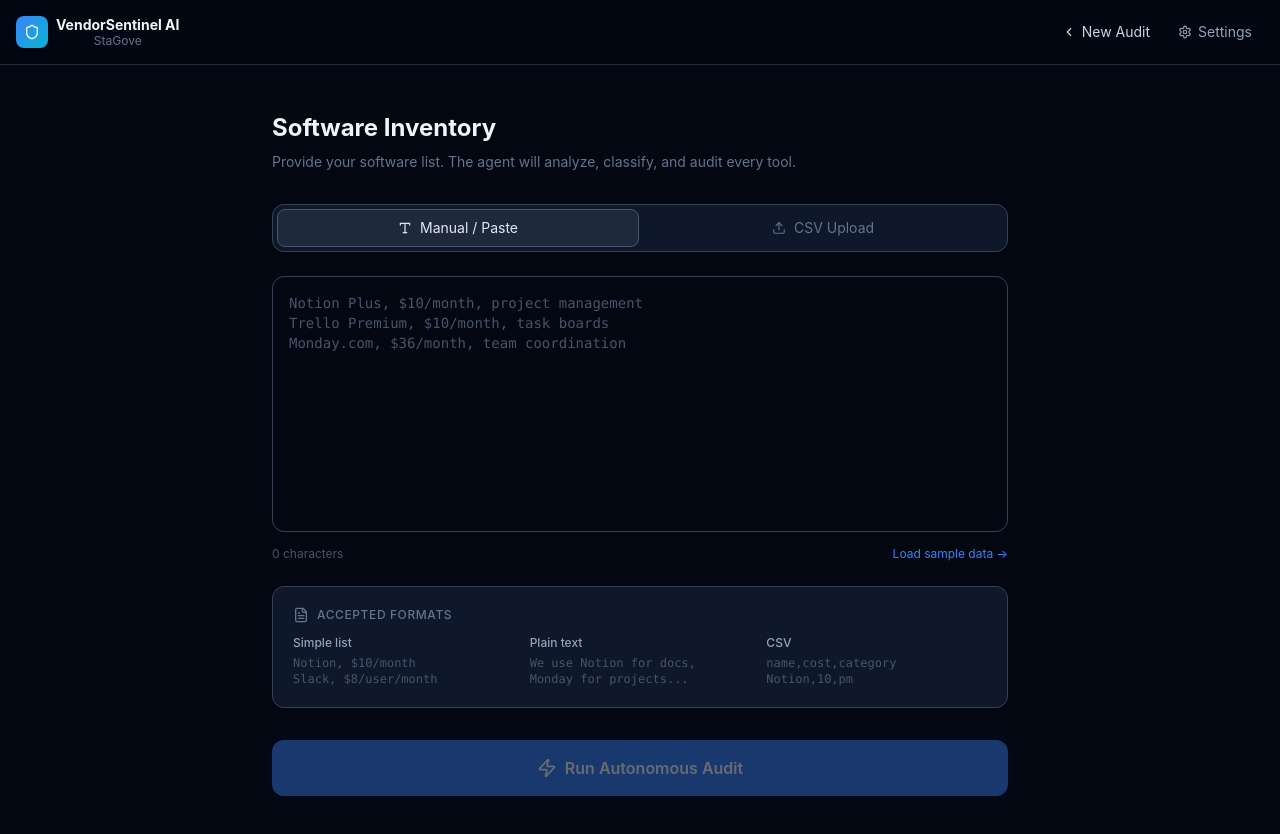
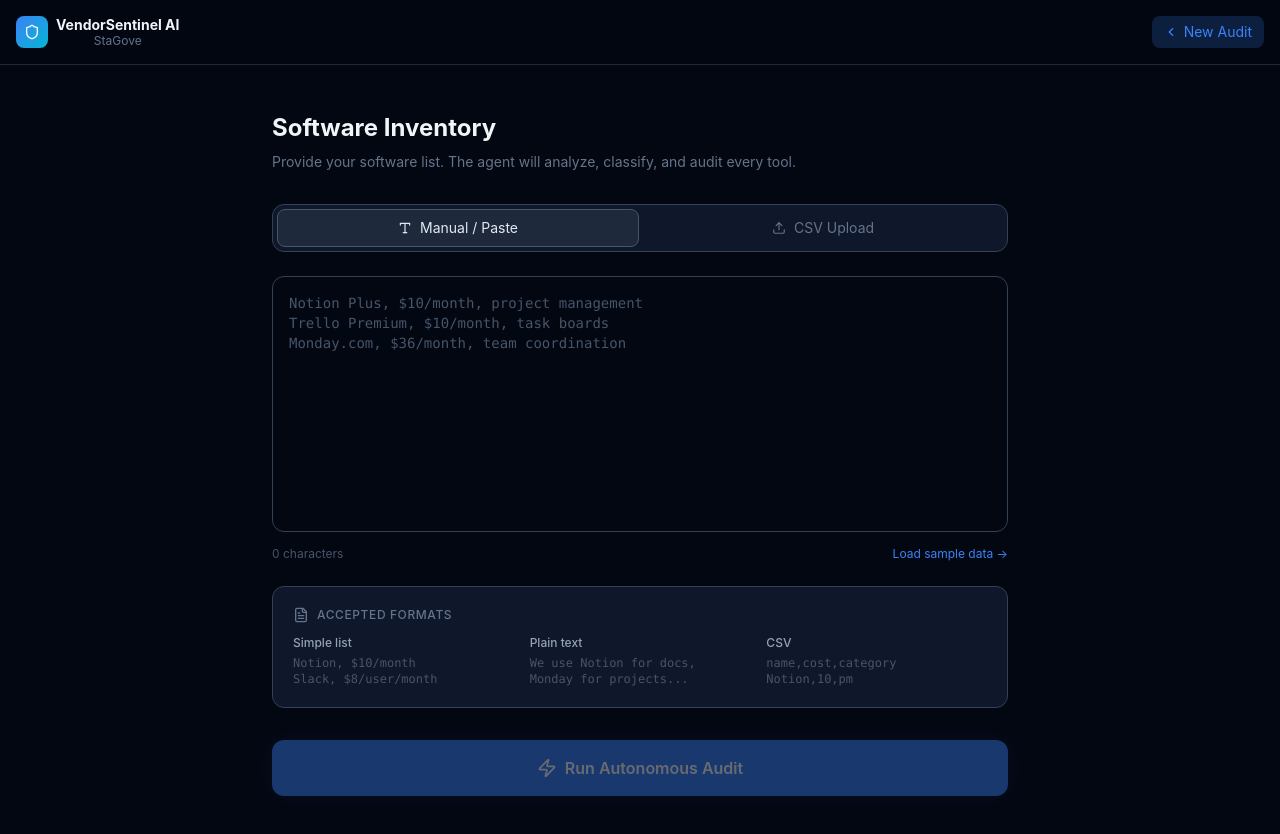
Before and after one commit to Szahmanov/vendorsentinel-stagove, a React (Vite) app: page / in a window 1280 px wide. Both pictures are taken after a click on the button "Start Vendor Audit". Shown: the top 834 px of the page. Built offline with nearby package versions, Linux system fonts and the light colour scheme.

Commit message:
Remove Settings icon from NavBar component

```diff
--- a/src/components/NavBar.jsx
+++ b/src/components/NavBar.jsx
@@ -1,4 +1,4 @@
-import { Shield, BarChart3, Table, Workflow, Map, FileText, Settings, ChevronLeft } from 'lucide-react'
+import { Shield, BarChart3, Table, Workflow, Map, FileText, ChevronLeft } from 'lucide-react'
 
 const navItems = [
   { id: 'results', label: 'Dashboard', icon: BarChart3, requiresResults: true },
@@ -6,7 +6,6 @@ const navItems = [
   { id: 'workflows', label: 'Workflows', icon: Workflow, requiresResults: true },
   { id: 'migration', label: 'Migration', icon: Map, requiresResults: true },
   { id: 'report', label: 'Report', icon: FileText, requiresResults: true },
-  { id: 'settings', label: 'Settings', icon: Settings, requiresResults: false },
 ]
 
 export default function NavBar({ currentPage, navigate, hasResults }) {
@@ -27,15 +26,17 @@ export default function NavBar({ currentPage, navigate, hasResults }) {
         </button>
 
         <nav className="flex items-center gap-1">
-          {!hasResults && (
           <button
             onClick={() => navigate('input')}
-              className="flex items-center gap-1.5 px-3 py-1.5 text-sm text-slate-300 hover:text-white hover:bg-navy-800 rounded-lg transition-colors"
+            className={`flex items-center gap-1.5 px-3 py-1.5 text-sm rounded-lg transition-colors ${
+              currentPage === 'input'
+                ? 'bg-sentinel-blue/20 text-sentinel-blue'
+                : 'text-slate-300 hover:text-white hover:bg-navy-800'
+            }`}
           >
             <ChevronLeft className="w-3.5 h-3.5" />
             New Audit
           </button>
-          )}
 
           {navItems.map(item => {
             if (item.requiresResults && !hasResults) return null
```
Lines whose indentation alone changed are shown as unchanged.
